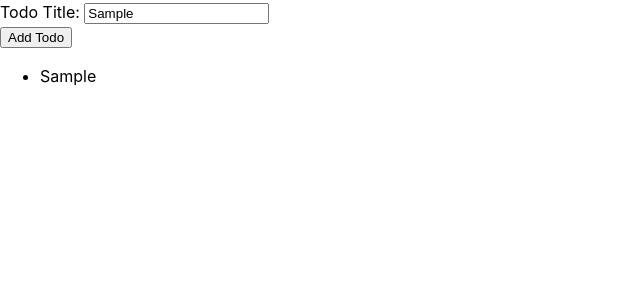
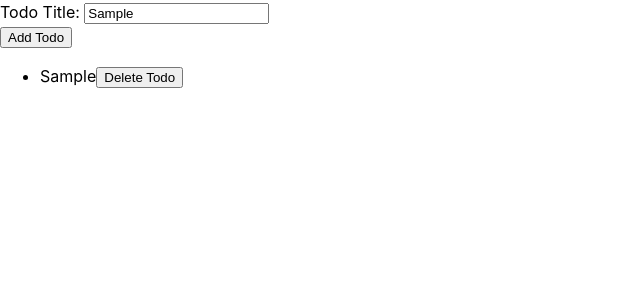
Before and after one commit to mmusta/todo-app, a React (Vite) app: page / in a window 1280 px wide. Both pictures are taken after typing "Sample" into the empty fields and a click on the button "Add Todo". Shown: the top 300 px of the page, without its empty margins (0-640 px from the left). Built offline with nearby package versions, Linux system fonts and the light colour scheme.

Commit message:
feat: add todo delete button

```diff
--- a/src/App.jsx
+++ b/src/App.jsx
@@ -8,6 +8,11 @@ function App() {
     const newTodo = inputRef.current.value;
     setTodos(todos.concat(newTodo));
   };
+  const handleDeleteClick = (index) => {
+    const newTodos = todos.filter((_, todoIndex) => todoIndex !== index);
+    setTodos(newTodos);
+  };
+
   return (
     <div className="app">
       <div>
@@ -18,7 +23,12 @@ function App() {
         Add Todo
       </button>
       <ul>
-        {todos.map((todo) => <li key={todo.id}>{todo}</li>)}
+        {todos.map((todo, index) => (
+          <li key={todo}>
+            {todo}
+            <button type="button" onClick={() => handleDeleteClick(index)}>Delete Todo</button>
+          </li>
+        ))}
       </ul>
     </div>
   );
```
